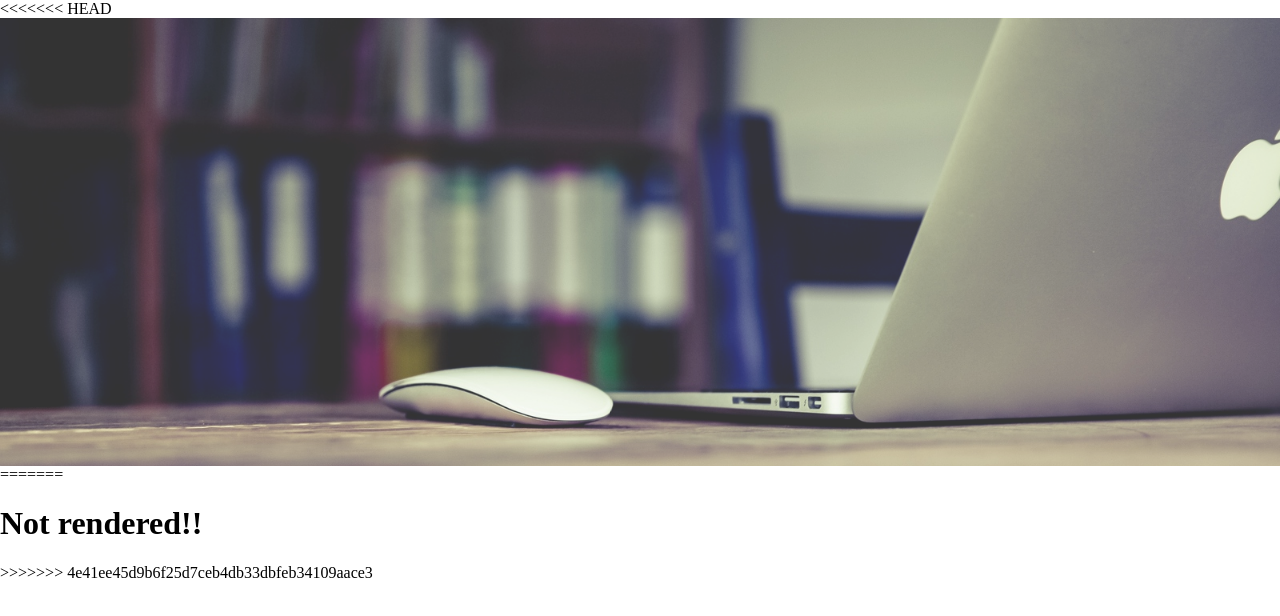
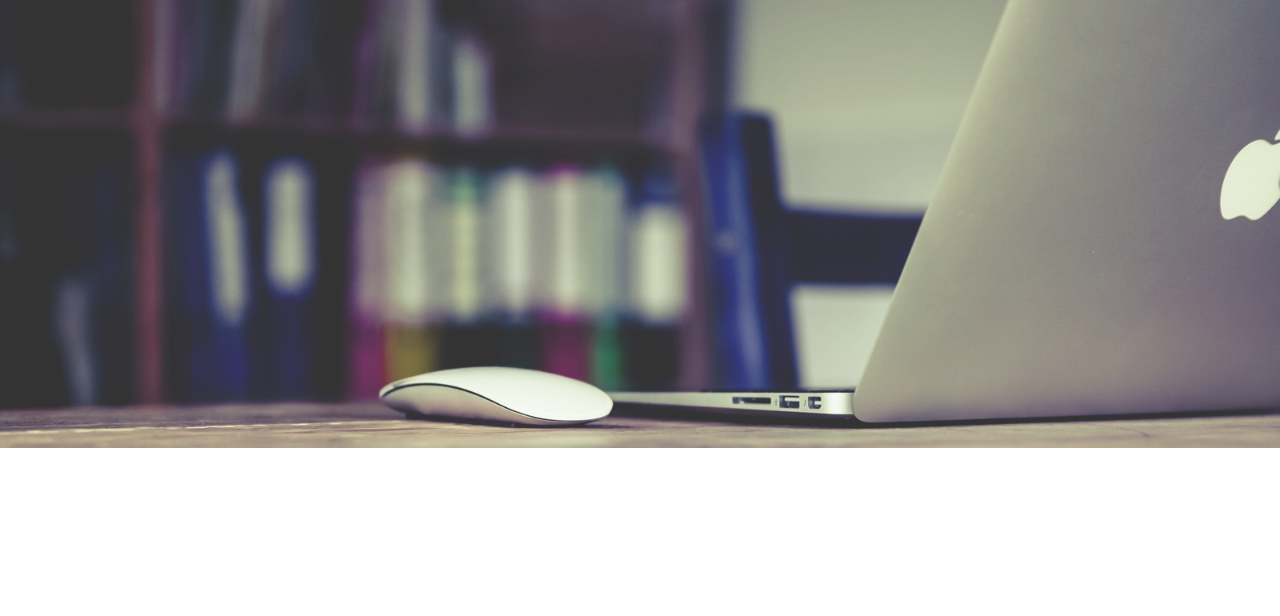
Before and after one commit to TERMINATOR-96/building-my-resume, a plain HTML site: page index.html in a window 1280 px wide. Drawn offline with Linux system fonts and the light colour scheme.

Commit message:
Fixed conflicts in index.html

```diff
--- a/index.html
+++ b/index.html
@@ -3,7 +3,6 @@
 <head>
     <meta charset="UTF-8">
     <meta name="viewport" content="width=device-width, initial-scale=1.0">
-<<<<<<< HEAD
     <title>Rahul_Pandey_Resume</title>
     <link rel="stylesheet" type="text/css" href="style.css">
 </head>
@@ -31,15 +30,5 @@
 
         </section>
     </main>
-=======
-    <link rel="stylesheet" href="./index.css" />
-    <title>Namaste React</title>
-</head>
-<body>
-    <div id="root">
-        <h1>Not rendered!!</h1>
-    </div>
-    <script type="module" src="./src/App.js"></script>
->>>>>>> 4e41ee45d9b6f25d7ceb4db33dbfeb34109aace3
 </body>
 </html>
```
